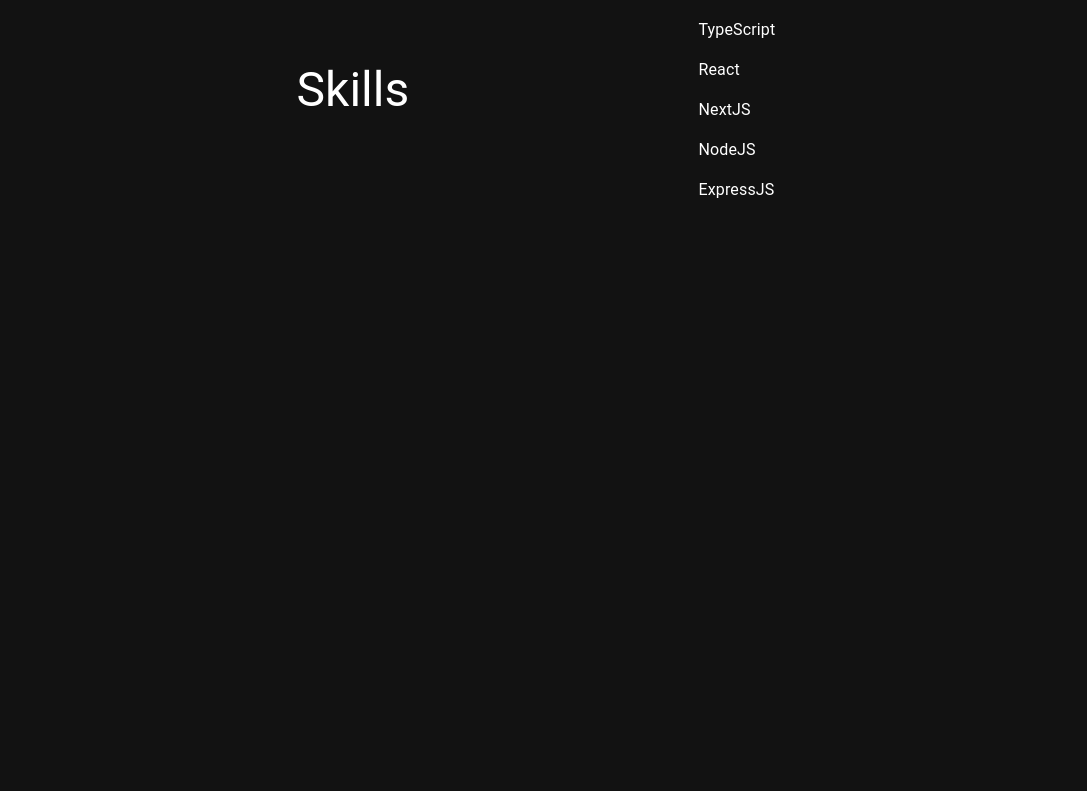
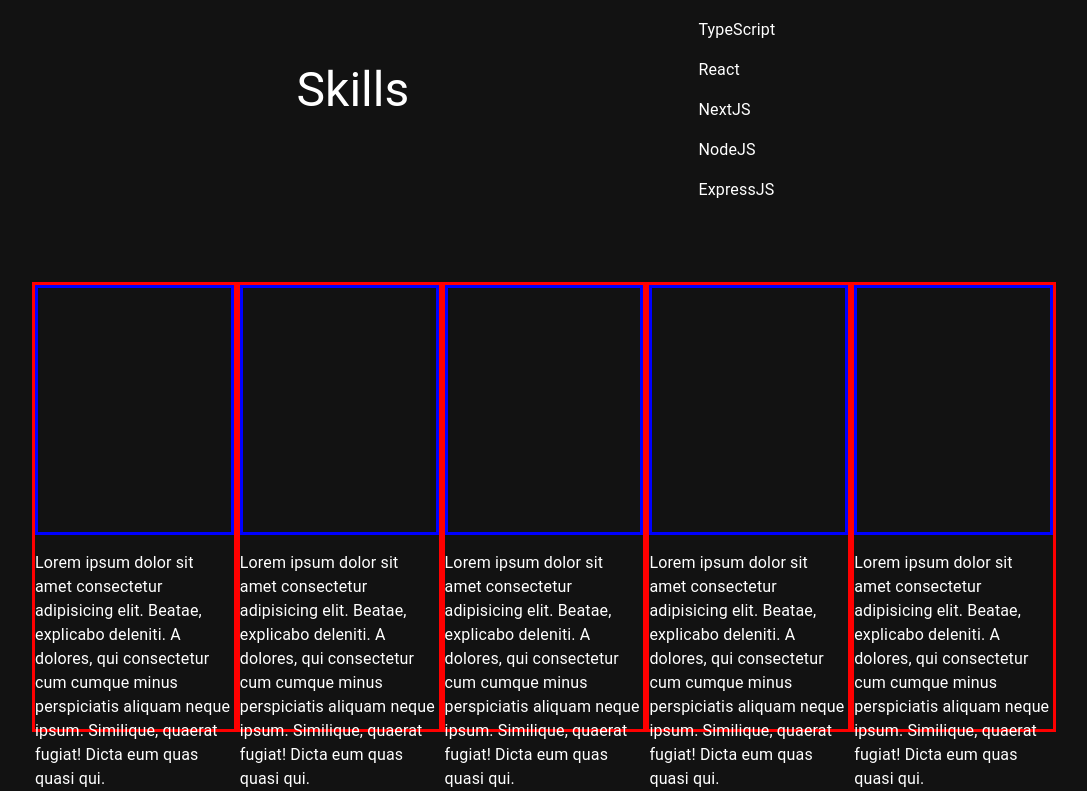
Before and after one commit to AlandelFresno/portfolio, a Next.js app: page / in a window 1280 px wide. Shown: the part 1310-2101 px from the top of the page, without its empty margins (96-1183 px from the left). Before the commit the page ends 1528 px from the top, so only its background shows below. Built offline with nearby package versions, Linux system fonts and the light colour scheme.

Commit message:
Projects basic structure

```diff
--- /dev/null
+++ b/src/components/Projects.tsx
@@ -0,0 +1,44 @@
+import React from 'react';
+import { Box, Typography } from '@mui/material';
+
+const Projects = () => {
+  const test = [
+    {
+      id: 1,
+    },
+    {
+      id: 2,
+    },
+    {
+      id: 3,
+    },
+    {
+      id: 4,
+    },
+    {
+      id: 5,
+    },
+  ];
+
+  return (
+    <Box display="flex" justifyContent="center" marginTop="4rem">
+      <Box maxWidth="80%" display='flex' justifyContent="center" >
+        {test.map(() => (
+          <Box height="450px" width="350px" border="solid" borderColor="red">
+            <Box height="250px" border="solid" borderColor="blue"></Box>
+            <Box marginTop="1rem">
+              <Typography>
+                Lorem ipsum dolor sit amet consectetur adipisicing elit. Beatae,
+                explicabo deleniti. A dolores, qui consectetur cum cumque minus
+                perspiciatis aliquam neque ipsum. Similique, quaerat fugiat!
+                Dicta eum quas quasi qui.
+              </Typography>
+            </Box>
+          </Box>
+        ))}
+      </Box>
+    </Box>
+  );
+};
+
+export default Projects;
--- a/src/pages/index.tsx
+++ b/src/pages/index.tsx
@@ -4,6 +4,8 @@ import Navbar from '@/components/Navbar';
 import Header from '@/components/Header';
 import Bio from '@/components/Bio';
 import Skills from '@/components/Skills';
+import Projects from '@/components/Projects';
+
 
 const Home = (props: { toggleTheme: MouseEventHandler<HTMLAnchorElement> }) => {
   return (
@@ -14,6 +16,8 @@ const Home = (props: { toggleTheme: MouseEventHandler<HTMLAnchorElement> }) => {
       <Header />
       <Bio />
       <Skills />
+      {/* <Where I worked /> */}
+      <Projects />
     </Box>
   );
 };
```
